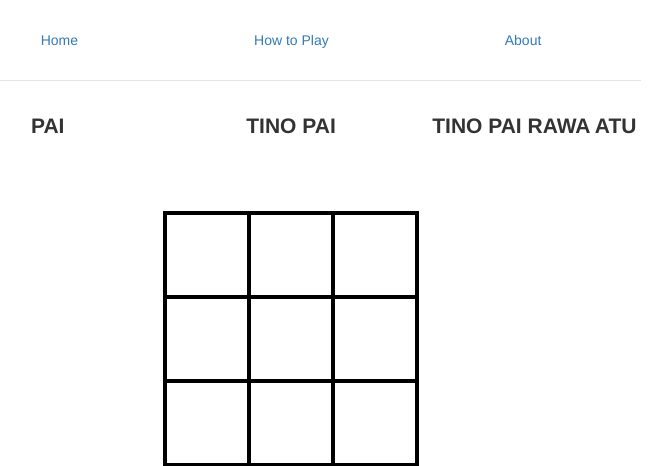
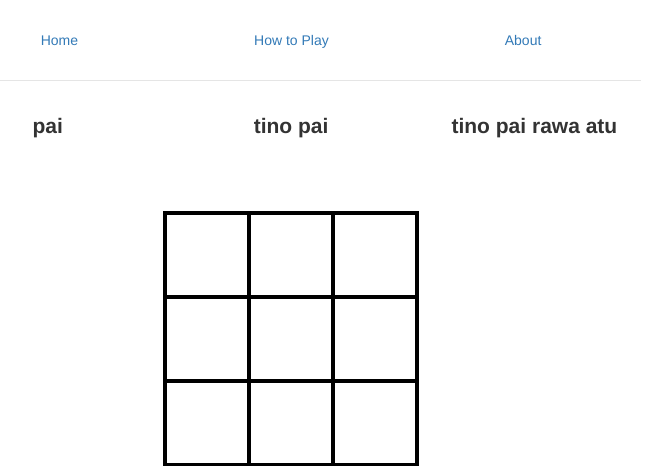
Before and after one commit to orotau/iwa, a Python web app: template templates/boardchildren.html in a window 1280 px wide. Shown: the top 466 px of the page, without its empty margins (349-1016 px from the left). Run offline with Jinja, Linux system fonts and the light colour scheme; the template is opened without the code that fills it, so the values that code supplies are empty.

Commit message:
small adjustment

```diff
--- a/templates/boardchildren.html
+++ b/templates/boardchildren.html
@@ -22,19 +22,19 @@ p.kupu_link{
 {% block main_content %}
 <div class="row">
 	<div class="col-sm-4">
-		<p class="text-center" id="group_text">PAI</p>
+		<p class="text-center" id="group_text">pai</p>
 		<div class ="text-center">
 			<p id="group_score">{{pai_count}}</p>
 		</div>
 	</div>
 	<div class="col-sm-4">
-		<p class="text-center" id="group_text">TINO PAI</p>
+		<p class="text-center" id="group_text">tino pai</p>
 		<div class ="text-center">
 			<p id="group_score">{{tino_pai_count}}</p>
 		</div>
 	</div>
 	<div class="col-sm-4">
-		<p class="text-center" id="group_text">TINO PAI RAWA ATU</p>
+		<p class="text-center" id="group_text">tino pai rawa atu</p>
 		<div class ="text-center">
 			<p id="group_score">{{tino_pai_rawa_atu_count}}</p>
 		</div>
```
